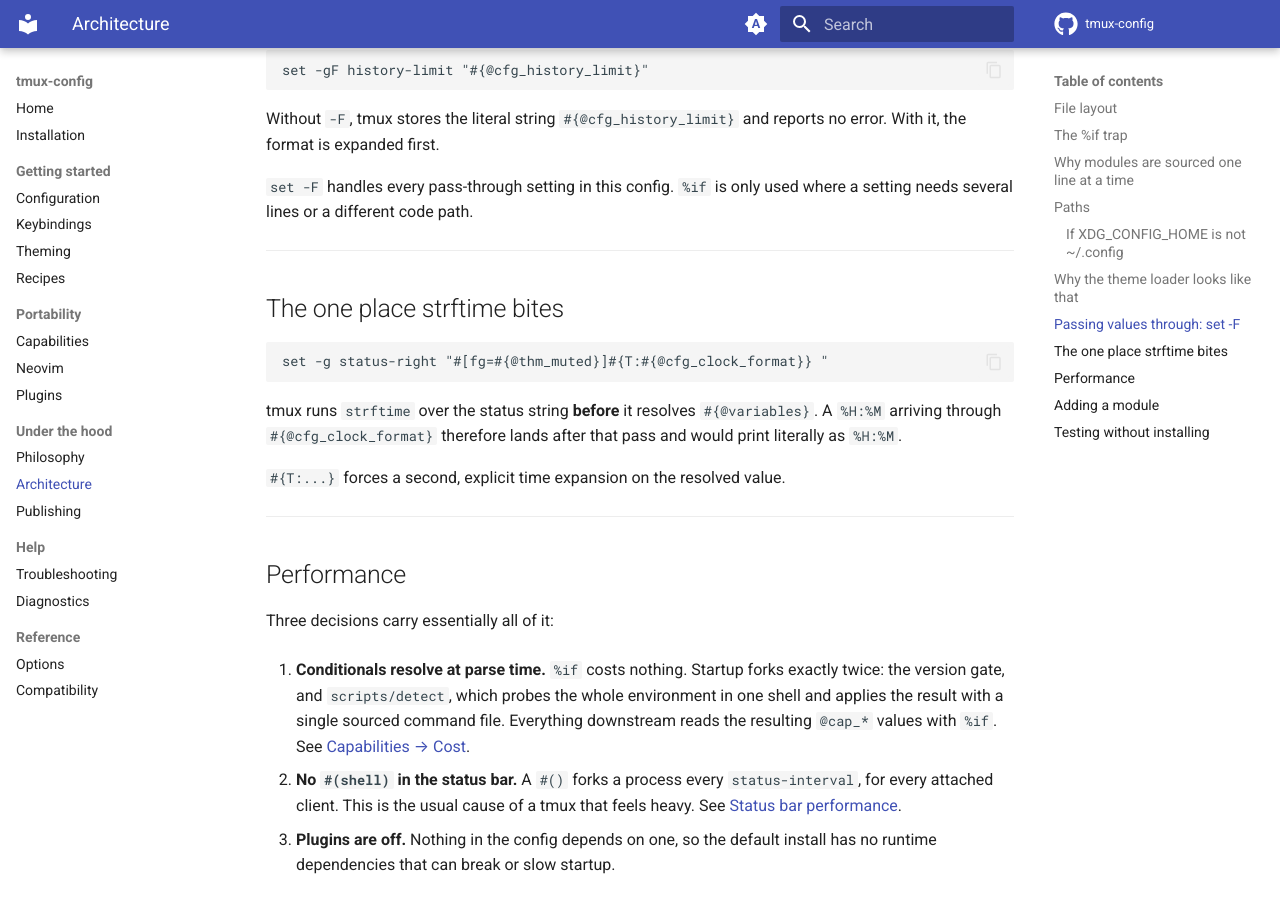
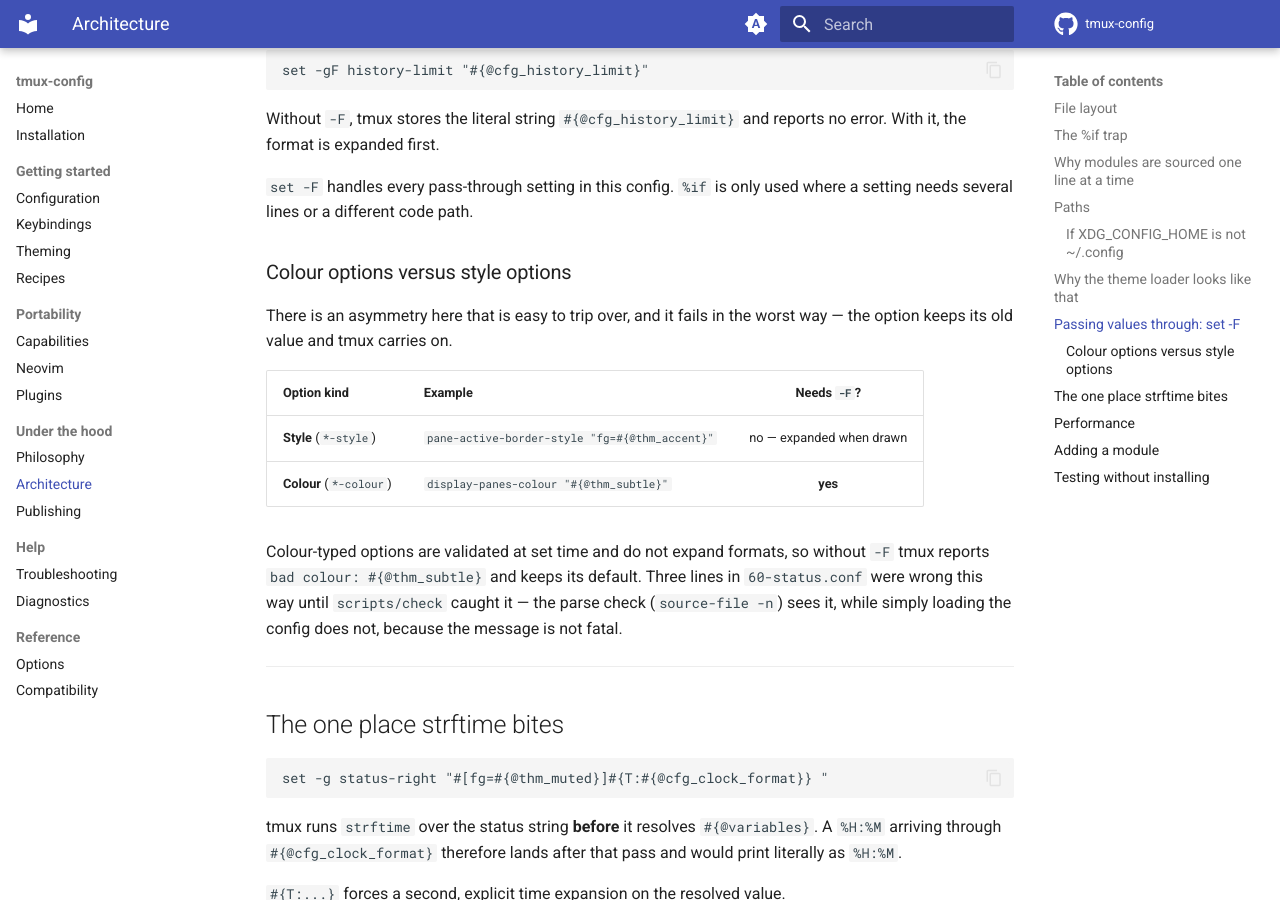
Before and after one commit to MichaelWeissDEV/tmux-config, an MkDocs documentation site: the page built from docs/architecture.md, in a window 1280 px wide and 900 px high, scrolled down 3620 px. Built offline with MkDocs 1.6.1 and Material for MkDocs 9.7.7, drawn with Linux system fonts in a browser that asks for light colours; comment, search, counter and statistics services are not loaded.

Commit message:
Fix three colour options that silently never applied
display-panes-colour, display-panes-active-colour and clock-mode-colour are
colour-typed, not style-typed: tmux validates them at set time and does not
expand formats. Set without -F they produced "bad colour: #{@thm_subtle}"
and kept tmux's defaults, so the pane-number and clock colours never followed
the theme.

Style options are the opposite — expanded when drawn, so fg=#{@thm_accent}
works there without -F. That asymmetry is now documented in architecture.md
and troubleshooting.md.

Found by scripts/check: its parse pass (source-file -n) reports the bad
colour, while loading the config does not, because the message is not fatal.
Verified that all three now resolve and follow a theme switch.

```diff
--- a/docs/architecture.md
+++ b/docs/architecture.md
@@ -195,6 +195,22 @@
 `set -F` handles every pass-through setting in this config. `%if` is only used
 where a setting needs several lines or a different code path.
 
+### Colour options versus style options
+
+There is an asymmetry here that is easy to trip over, and it fails in the
+worst way — the option keeps its old value and tmux carries on.
+
+| Option kind | Example | Needs `-F`? |
+| --- | --- | :---: |
+| **Style** (`*-style`) | `pane-active-border-style "fg=#{@thm_accent}"` | no — expanded when drawn |
+| **Colour** (`*-colour`) | `display-panes-colour "#{@thm_subtle}"` | **yes** |
+
+Colour-typed options are validated at set time and do not expand formats, so
+without `-F` tmux reports `bad colour: #{@thm_subtle}` and keeps its default.
+Three lines in `60-status.conf` were wrong this way until
+`scripts/check` caught it — the parse check (`source-file -n`) sees it, while
+simply loading the config does not, because the message is not fatal.
+
 ---
 
 ## The one place strftime bites
```
Also changed, not shown: docs/troubleshooting.md (+5 -0 lines), 1 other file.
